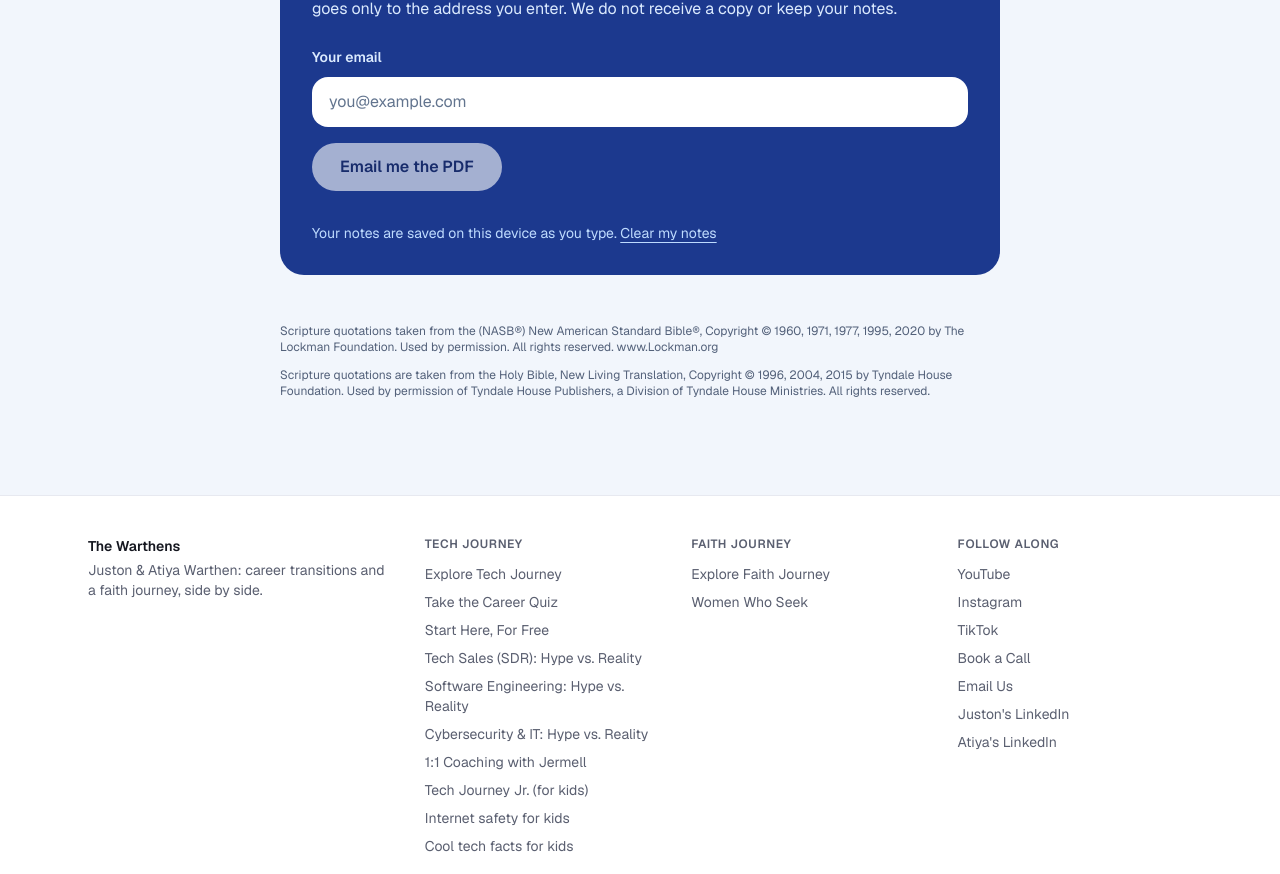
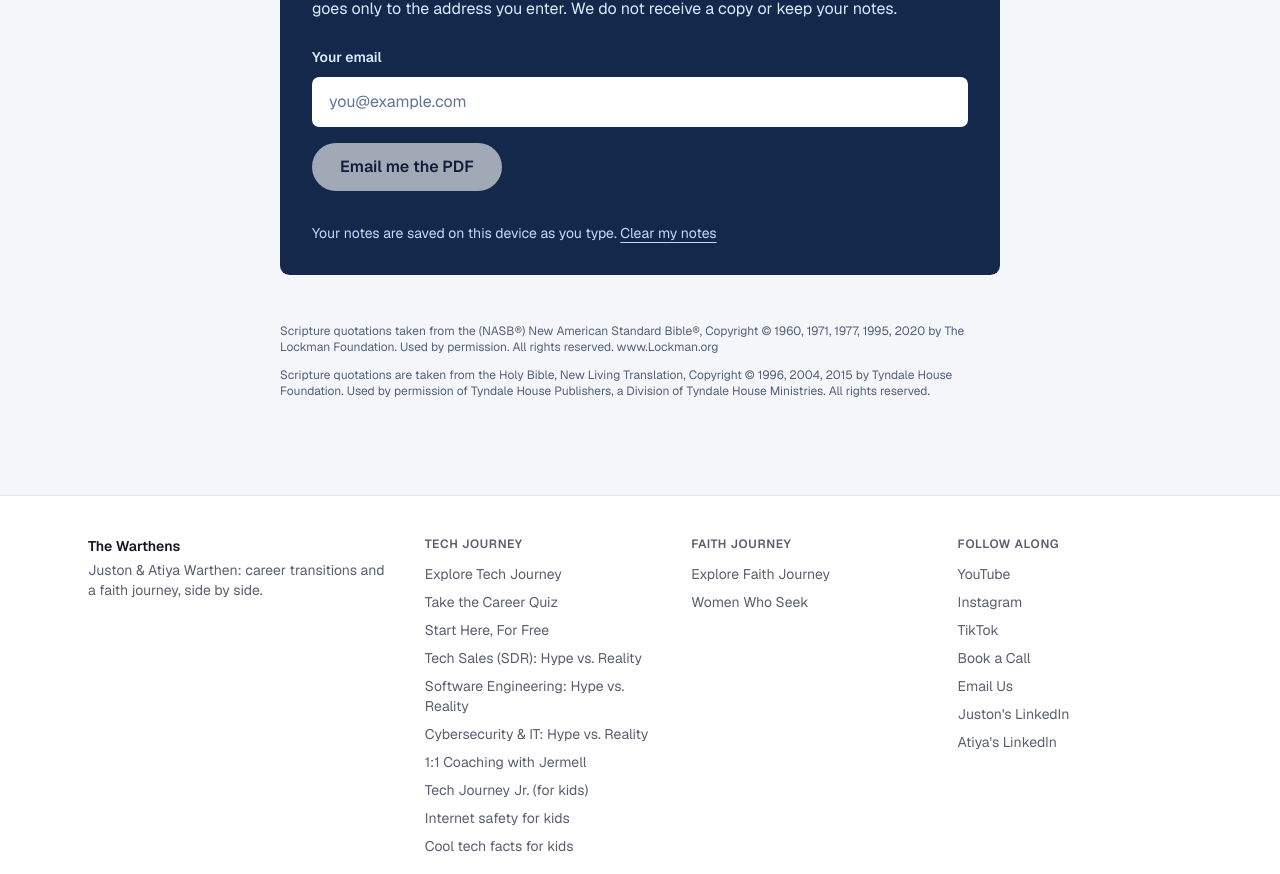
Before and after one commit to justonw/thewarthens-site, a Next.js app: page /faith/present-but-missing in a window 1280 px wide. Shown: the part 7113-7987 px from the top of the page. Built offline with nearby package versions, Linux system fonts and the light colour scheme.

Commit message:
Men's lesson: light cool page with navy and steel blue, squarer corners, navy synopsis block
Co-Authored-By: Claude Sonnet 5.5 <noreply@anthropic.com>

```diff
--- a/src/app/globals.css
+++ b/src/app/globals.css
@@ -105,14 +105,28 @@ article a[class*="rounded-3xl"] {
   --foreground-muted: #85685e;
 }
 
-/* The men's lesson: a cool blue variant of the Faith Journey light theme */
+/* The men's lesson: a light, cool page with deep navy and steel blue, and squarer corners. The
+   blue-* and a few other color variables are re-pointed here so the page classes pick them up. */
 .theme-men {
-  --background: #f2f6fc;
-  --background-elevated: #e7eef9;
-  --background-elevated-2: #dbe6f5;
-  --border-subtle: #cddbee;
-  --foreground: #172033;
-  --foreground-muted: #53617a;
+  --background: #f4f6fa;
+  --background-elevated: #ffffff;
+  --background-elevated-2: #e9eef6;
+  --border-subtle: #d3dbe8;
+  --foreground: #111a2b;
+  --foreground-muted: #53617b;
+
+  --color-blue-950: #0e1a33;
+  --color-blue-900: #14284c;
+  --color-blue-800: #1c3a73;
+  --color-blue-700: #2a5aa8;
+  --color-blue-600: #2a5aa8;
+  --color-blue-50: #e8effb;
+  --color-indigo-800: #2f3a8f;
+  --color-indigo-700: #3a45b0;
+  --color-emerald-800: #14633e;
+
+  --radius-3xl: 0.6rem;
+  --radius-2xl: 0.45rem;
 }
 
 .text-balance {
--- a/src/components/faith/PresentMissingLesson.tsx
+++ b/src/components/faith/PresentMissingLesson.tsx
@@ -317,7 +317,7 @@ export default function PresentMissingLesson() {
 
       <section id="synopsis" className="mt-14 scroll-mt-24">
         <h2 className={sectionTitle}>Synopsis</h2>
-        <div className="mt-5 space-y-4 rounded-3xl bg-gradient-to-br from-blue-600/10 to-sky-300/20 p-6 text-xl leading-relaxed text-foreground sm:p-8">
+        <div className="mt-5 space-y-4 rounded-3xl bg-blue-900 p-6 text-xl leading-relaxed text-white sm:p-8">
           {synopsis.map((p) => (
             <p key={p}>{p}</p>
           ))}
@@ -466,7 +466,7 @@ export default function PresentMissingLesson() {
             <button
               type="submit"
               disabled={status === "sending" || email.trim() === ""}
-              className="rounded-full bg-white px-7 py-3 text-base font-semibold text-blue-950 transition-colors hover:bg-blue-50 focus-visible:outline-2 focus-visible:outline-offset-2 focus-visible:outline-white disabled:opacity-60"
+              className="rounded-full bg-white px-7 py-3 text-base font-semibold text-slate-900 transition-colors hover:bg-blue-50 focus-visible:outline-2 focus-visible:outline-offset-2 focus-visible:outline-white disabled:opacity-60"
             >
               {status === "sending" ? "Sending..." : "Email me the PDF"}
             </button>
```
